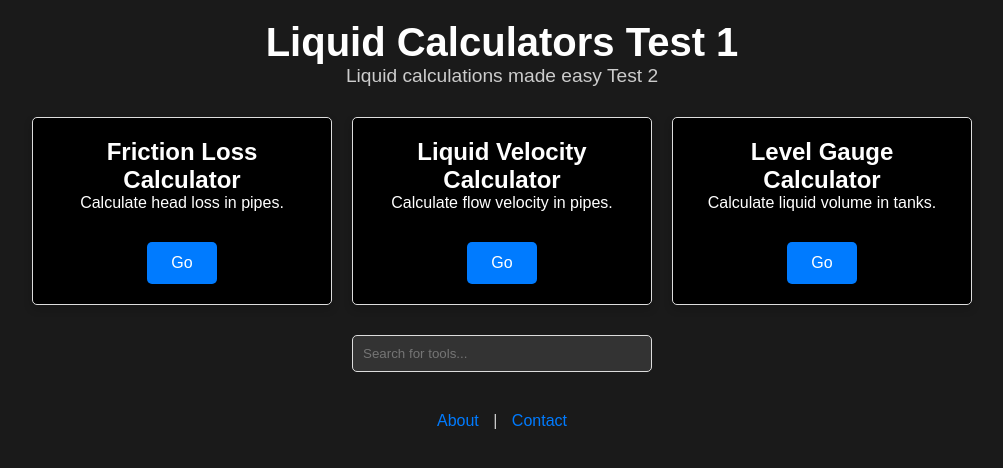
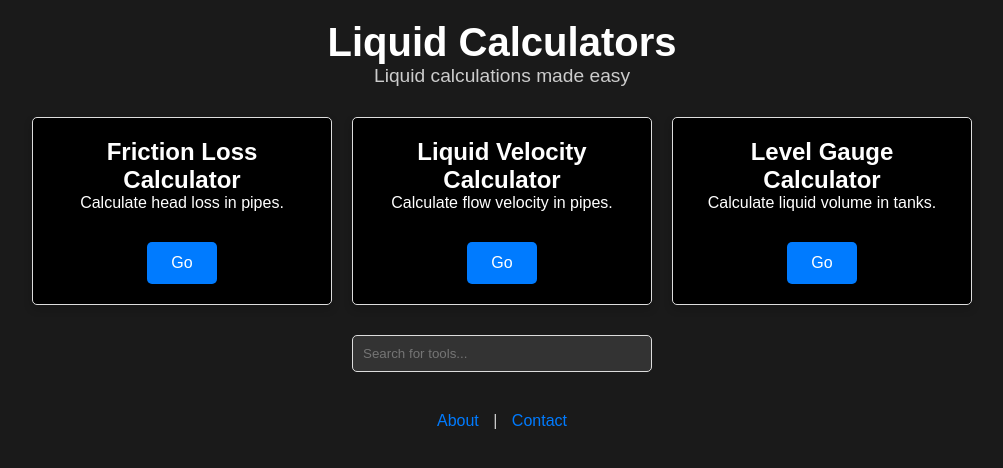
Before and after one commit to C0de-W0lfe/Liquid-Calculators, a plain HTML site: page index.html in a window 1280 px wide. Shown: the whole page, without its empty margins (138-1141 px from the left). Drawn offline with Linux system fonts and the light colour scheme.

Commit message:
Test Complete

```diff
--- a/index.html
+++ b/index.html
@@ -8,8 +8,8 @@
 </head>
 <body>
     <header>
-        <h1>Liquid Calculators Test 1</h1>
-        <p>Liquid calculations made easy Test 2</p>
+        <h1>Liquid Calculators</h1>
+        <p>Liquid calculations made easy</p>
     </header>
     <main>
         <div class="calculator-cards">
```
